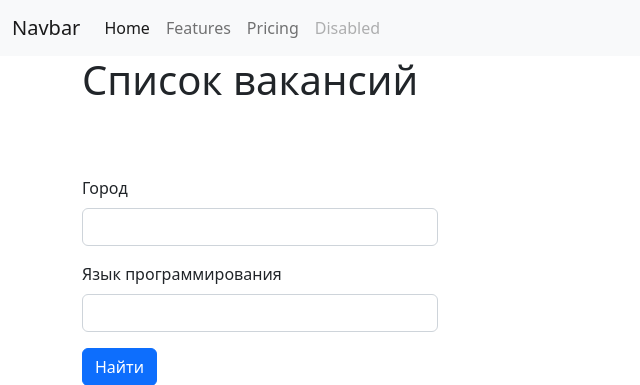
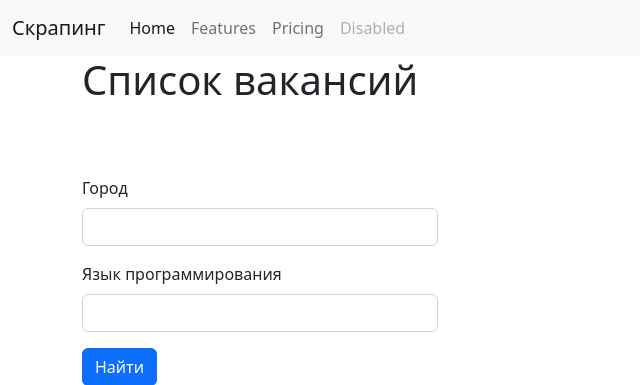
Before and after one commit to darthmorgot/scraping_service, a Django app: page / in a window 1280 px wide. Shown: the top 385 px of the page, without its empty margins (0-640 px from the left). Run offline with Django 4.2, Linux system fonts and the light colour scheme.

Commit message:
Мелкие правки разметки.

```diff
--- a/templates/base.html
+++ b/templates/base.html
@@ -10,7 +10,7 @@
 <body>
   <nav class="navbar navbar-expand-lg bg-light">
     <div class="container-fluid">
-      <a class="navbar-brand" href="#">Navbar</a>
+      <a class="navbar-brand" href="{% url 'home' %}">Скрапинг</a>
       <button class="navbar-toggler" type="button" data-bs-toggle="collapse" data-bs-target="#navbarNav"
               aria-controls="navbarNav" aria-expanded="false" aria-label="Toggle navigation">
         <span class="navbar-toggler-icon"></span>
```
